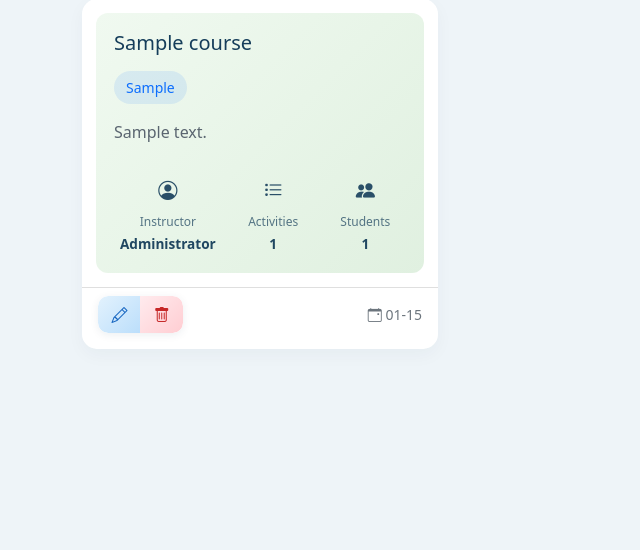
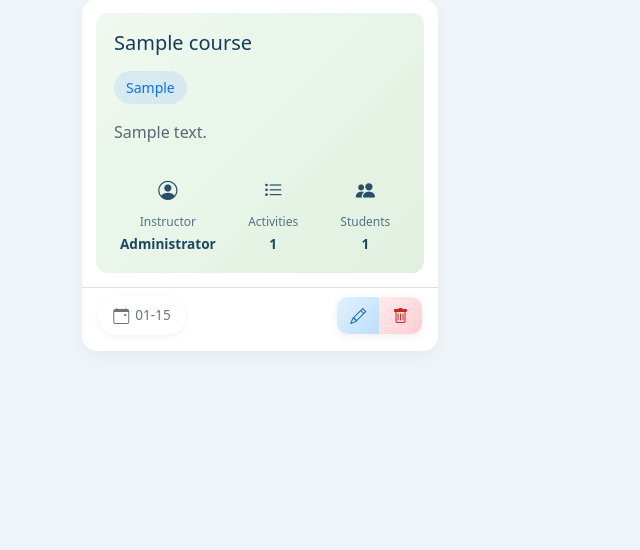
Before and after one commit to COMP5241-2526Sem1/groupproject-team_5, a Flask app: page /courses in a window 1280 px wide. Shown: the part 158-708 px from the top of the page, without its empty margins (0-640 px from the left). Run offline with Flask 3, Linux system fonts and the light colour scheme; a user stored in the database is signed in; tables that the repository leaves empty hold one stand-in row (values such as "Sample post"); some libraries are stand-ins or nearby versions.

Commit message:
UI elements position adjustment

```diff
--- a/templates/courses/course_list.html
+++ b/templates/courses/course_list.html
@@ -154,6 +154,42 @@
 .course-card .btn-group .btn:hover i {
     transform: scale(1.15);
 }
+
+/* 优化日期徽章样式 */
+.course-date-badge {
+    display: inline-flex;
+    align-items: center;
+    gap: 6px;
+    padding: 0.45rem 0.95rem;
+    background: #ffffff;
+    color: #6c757d;
+    border-radius: 20px;
+    font-size: 0.85rem;
+    font-weight: 500;
+    box-shadow: 0 2px 6px rgba(0, 0, 0, 0.06);
+    transition: all 0.25s ease;
+}
+
+.course-date-badge i {
+    font-size: 1rem;
+    transition: transform 0.25s ease;
+}
+
+.course-date-badge:hover {
+    background: #f8f9fa;
+    box-shadow: 0 3px 10px rgba(0, 0, 0, 0.1);
+    transform: translateY(-1px);
+}
+
+.course-date-badge:hover i {
+    transform: scale(1.1) rotate(5deg);
+}
+
+/* 居中显示的日期徽章 */
+.course-date-badge-center {
+    display: inline-flex;
+    margin: 0 auto;
+}
 </style>
 
 <div class="d-flex justify-content-between align-items-center mb-4">
@@ -211,6 +247,10 @@
                 <!-- Management buttons - Only visible to admin or course creator -->
                 {% if current_user.role == 'admin' or (current_user.role == 'instructor' and course.instructor_id == current_user.id) %}
                 <div class="d-flex justify-content-between align-items-center mb-2">
+                    <div class="course-date-badge">
+                        <i class="bi bi-calendar-event"></i>
+                        <span>{{ course.created_at.strftime('%m-%d') }}</span>
+                    </div>
                     <div class="btn-group btn-group-sm" role="group">
                         <a href="{{ url_for('courses.edit_course', course_id=course.id) }}"
                            class="btn btn-outline-primary btn-sm" title="Edit Course">
@@ -223,15 +263,13 @@
                             <i class="bi bi-trash"></i>
                         </button>
                     </div>
-                    <small class="text-muted">
-                        <i class="bi bi-calendar-event"></i> {{ course.created_at.strftime('%m-%d') }}
-                    </small>
                 </div>
                 {% else %}
                 <div class="text-center">
-                    <small class="text-muted">
-                        <i class="bi bi-calendar-event"></i> Created {{ course.created_at.strftime('%Y-%m-%d') }}
-                    </small>
+                    <div class="course-date-badge course-date-badge-center">
+                        <i class="bi bi-calendar-event"></i>
+                        <span>Created {{ course.created_at.strftime('%Y-%m-%d') }}</span>
+                    </div>
                 </div>
                 {% endif %}
             </div>
```
